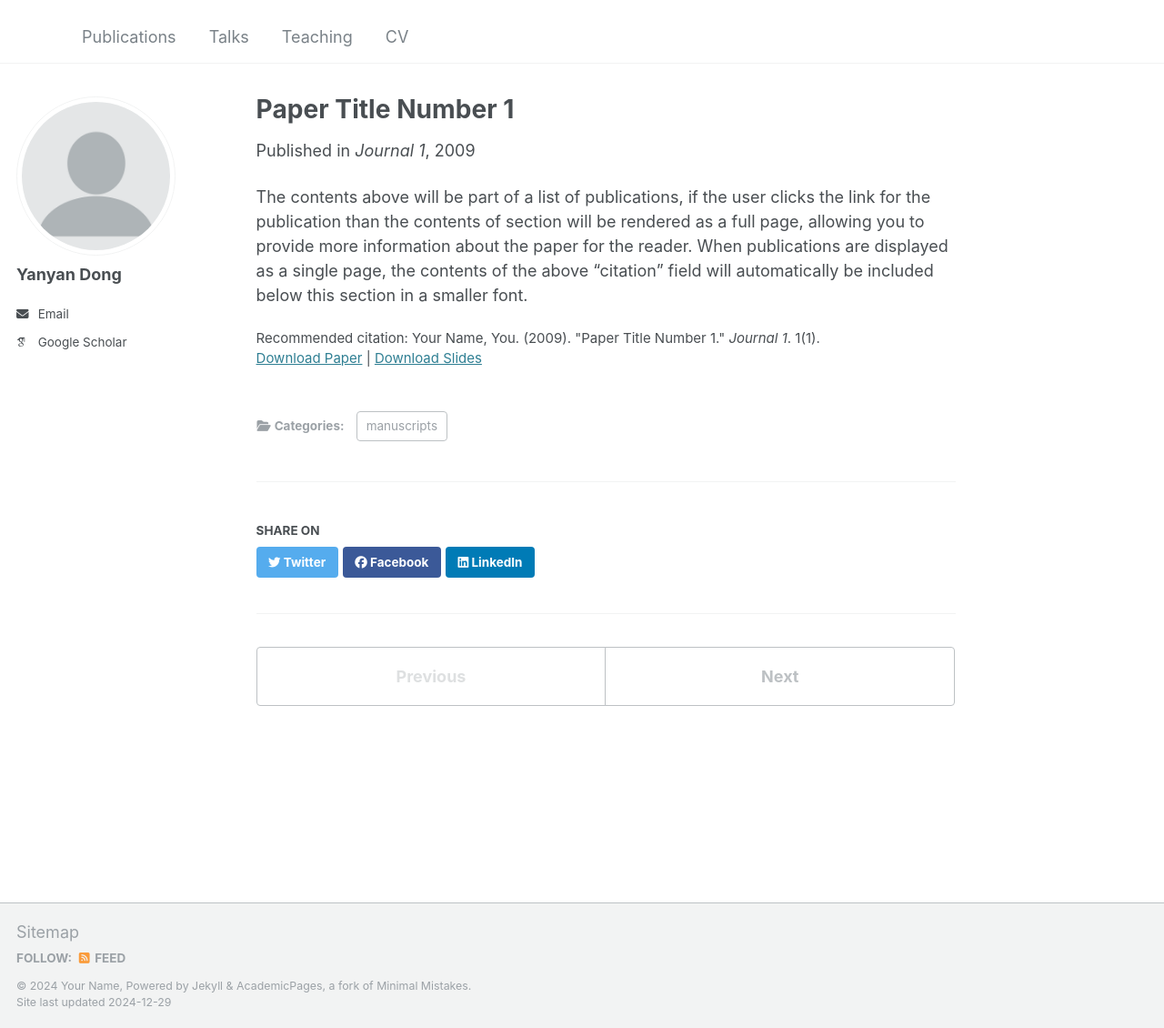
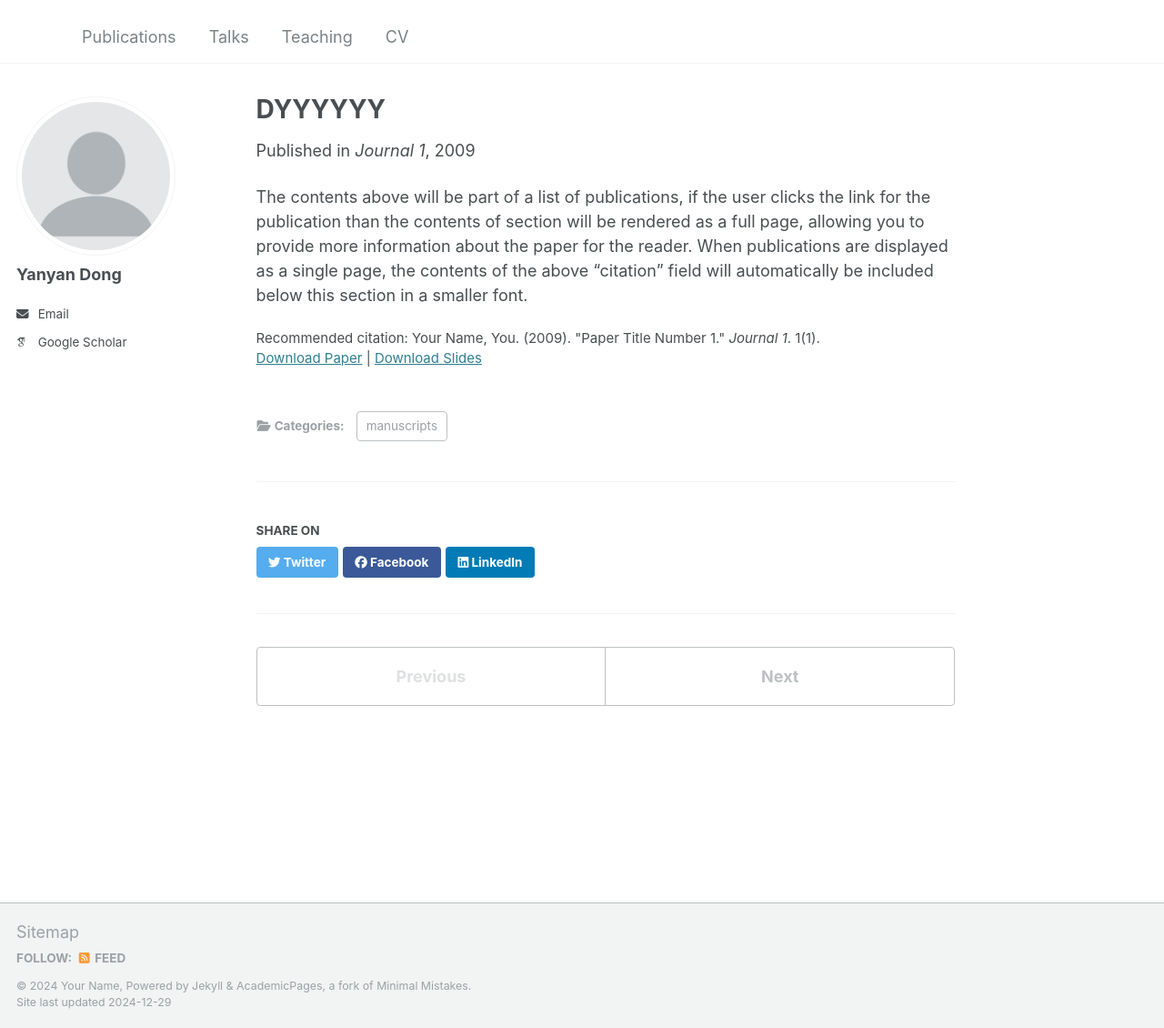
Before and after one commit to yan-yanDong/yydong, a Jekyll site: the page built from _publications/2009-10-01-paper-title-number-1.md, in a window 1280 px wide and 1130 px high. Shown: the whole window at 91% size. Built offline with Jekyll 4.4.1, drawn with Linux system fonts in a browser that asks for light colours; some web fonts are replaced.

Commit message:
Update 2009-10-01-paper-title-number-1.md

```diff
--- a/_publications/2009-10-01-paper-title-number-1.md
+++ b/_publications/2009-10-01-paper-title-number-1.md
@@ -1,5 +1,5 @@
 ---
-title: "Paper Title Number 1"
+title: "DYYYYYY"
 collection: publications
 category: manuscripts
 permalink: /publication/2009-10-01-paper-title-number-1
```
